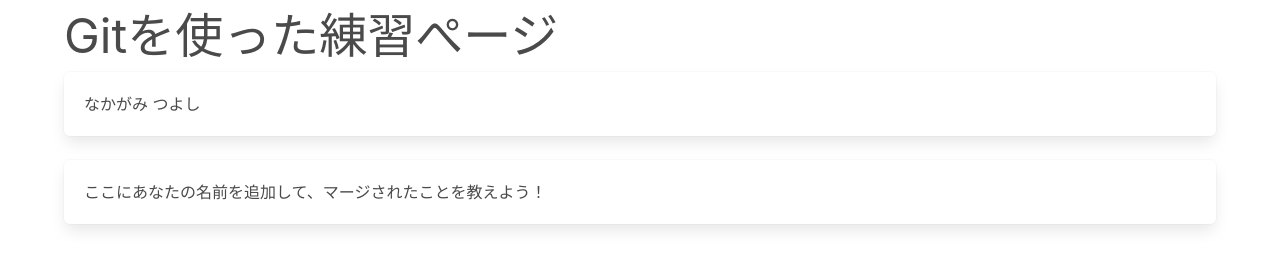
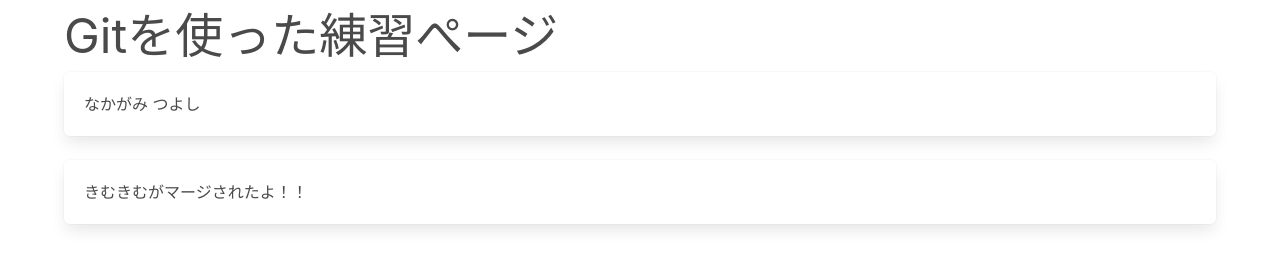
Before and after one commit to kinachan/git-practice, a plain HTML site: page index.html in a window 1280 px wide. Drawn offline with nearby package versions, Linux system fonts and the light colour scheme.

Commit message:
new Name add "kimkim"

```diff
--- a/index.html
+++ b/index.html
@@ -16,7 +16,7 @@
       なかがみ つよし
     </div>
     <div class="box">
-      ここにあなたの名前を追加して、マージされたことを教えよう！
+      きむきむがマージされたよ！！
     </div>
   </div>
 </body>
```
